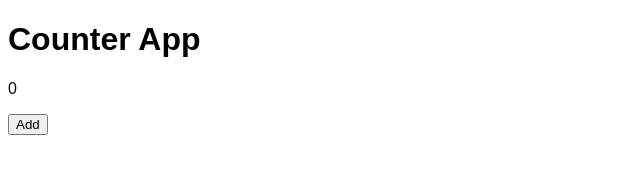
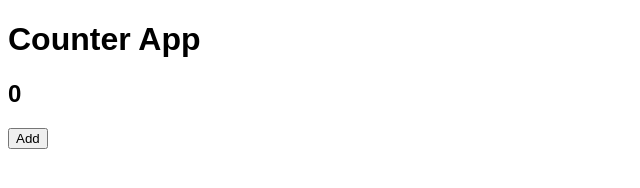
Before and after one commit to ihsky065/counter-app, a website: page index.html in a window 1280 px wide. Shown: the whole page, without its empty margins (0-640 px from the left). Drawn offline with Linux system fonts and the light colour scheme.

Commit message:
Change from heading two to one

```diff
--- a/index.html
+++ b/index.html
@@ -9,7 +9,7 @@
 
   <body>
     <h1>Counter App</h1>
-    <p>0</p>
+    <h2>0</h2>
     <button onclick="increment()">Add</button>
     <script src="script.js"></script>
   </body>
```
